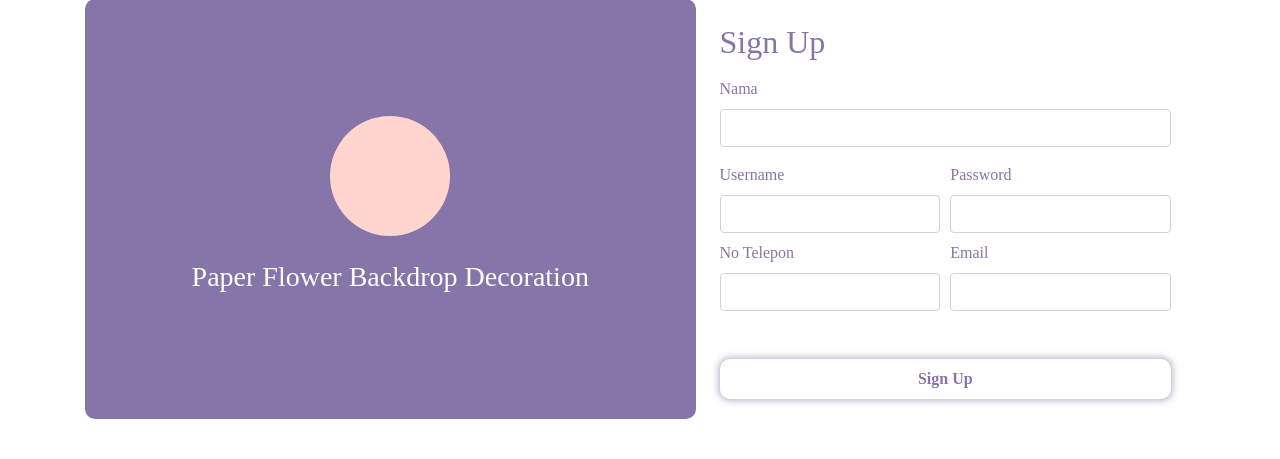
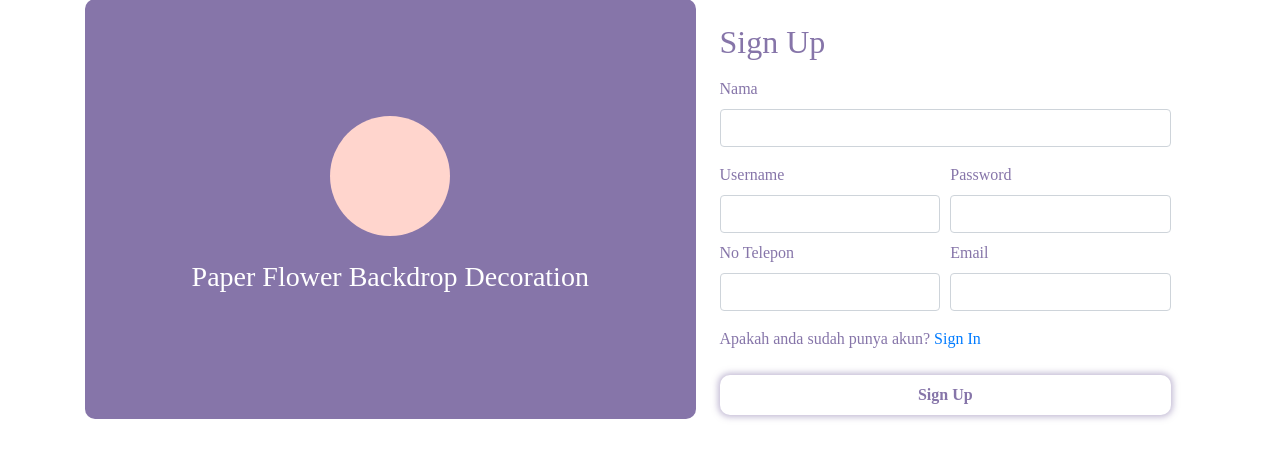
Before and after one commit to eo-code/eo-organizer, a PHP site: page /signup.php in a window 1280 px wide. Shown: the part 116-575 px from the top of the page. Run offline with PHP 8.4, Linux system fonts and the light colour scheme; some libraries are stand-ins or nearby versions; some web fonts are replaced.

Commit message:
fix lvl 1

```diff
--- a/application/frontend/style/galeri.css
+++ b/application/frontend/style/galeri.css
@@ -6,7 +6,7 @@
 
 @font-face {
   font-family: 'Product Sans';
-  url: ('../../../assets/font/ProductSans-Regular.woff') format('woff');
+  src: url('../../../assets/font/ProductSans-Regular.woff') format('woff');
 }
 
 .galeri {
--- a/application/frontend/user/signin.php
+++ b/application/frontend/user/signin.php
@@ -30,7 +30,8 @@
               <label for="">Password</label>
               <input type="password" class="form-control" name="password" id="password">
             </div>
-            <button class="mt-5">Sign In</button>
+            <p>Apakah anda belum punya akun? <a href="./signup.php">Sign Up</a></p>
+            <button class="mt-2">Sign In</button>
           </form>
 
         </div>
--- a/application/frontend/user/signup.php
+++ b/application/frontend/user/signup.php
@@ -47,8 +47,8 @@
                 <input type="email" name="email" class="form-control">
               </div>
             </div>
-
-            <button class="mt-5" type="submit" class="btn-signup">Sign Up</button>
+            <p class="mt-3">Apakah anda sudah punya akun? <a href="./signin.php">Sign In</a></p>
+            <button class="mt-2" type="submit" class="btn-signup">Sign Up</button>
         </form>
         </div>
       </div>
```
